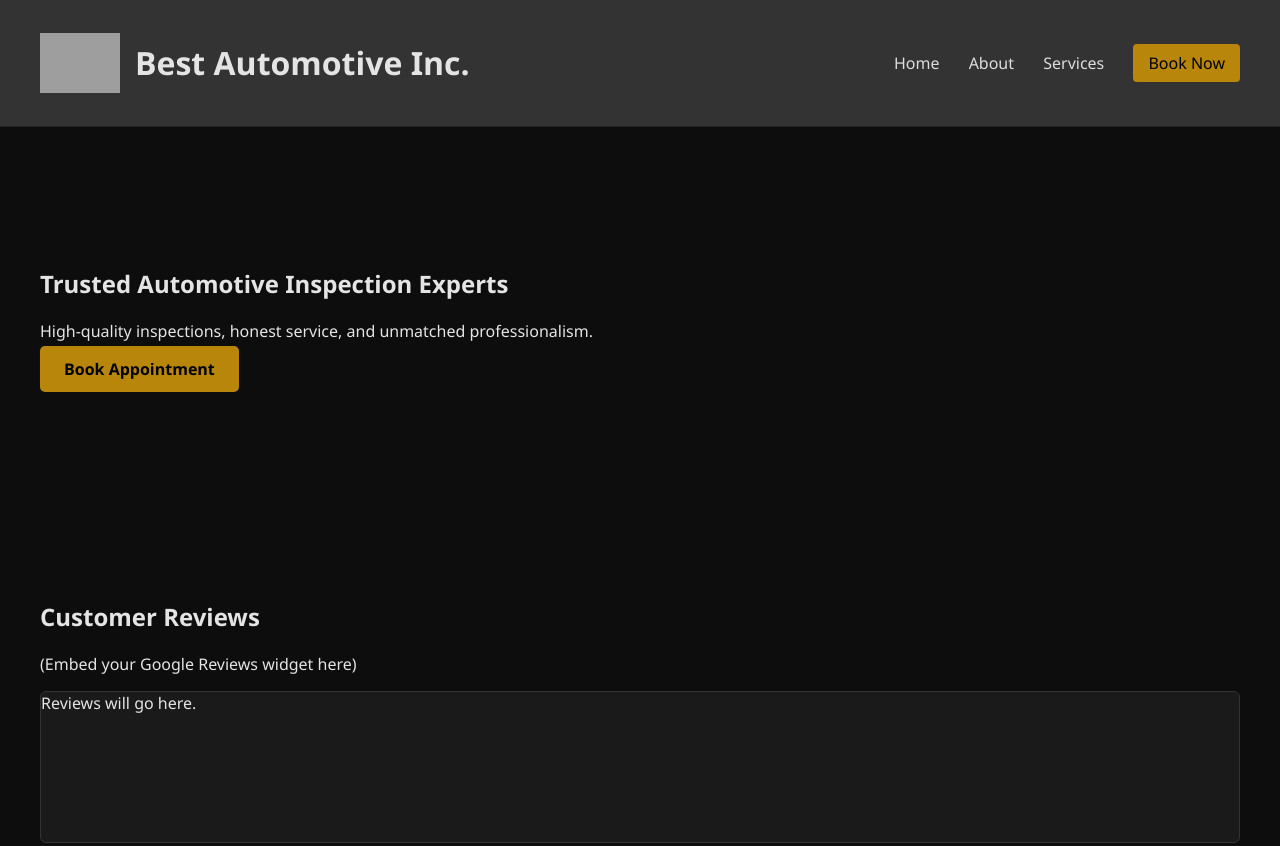
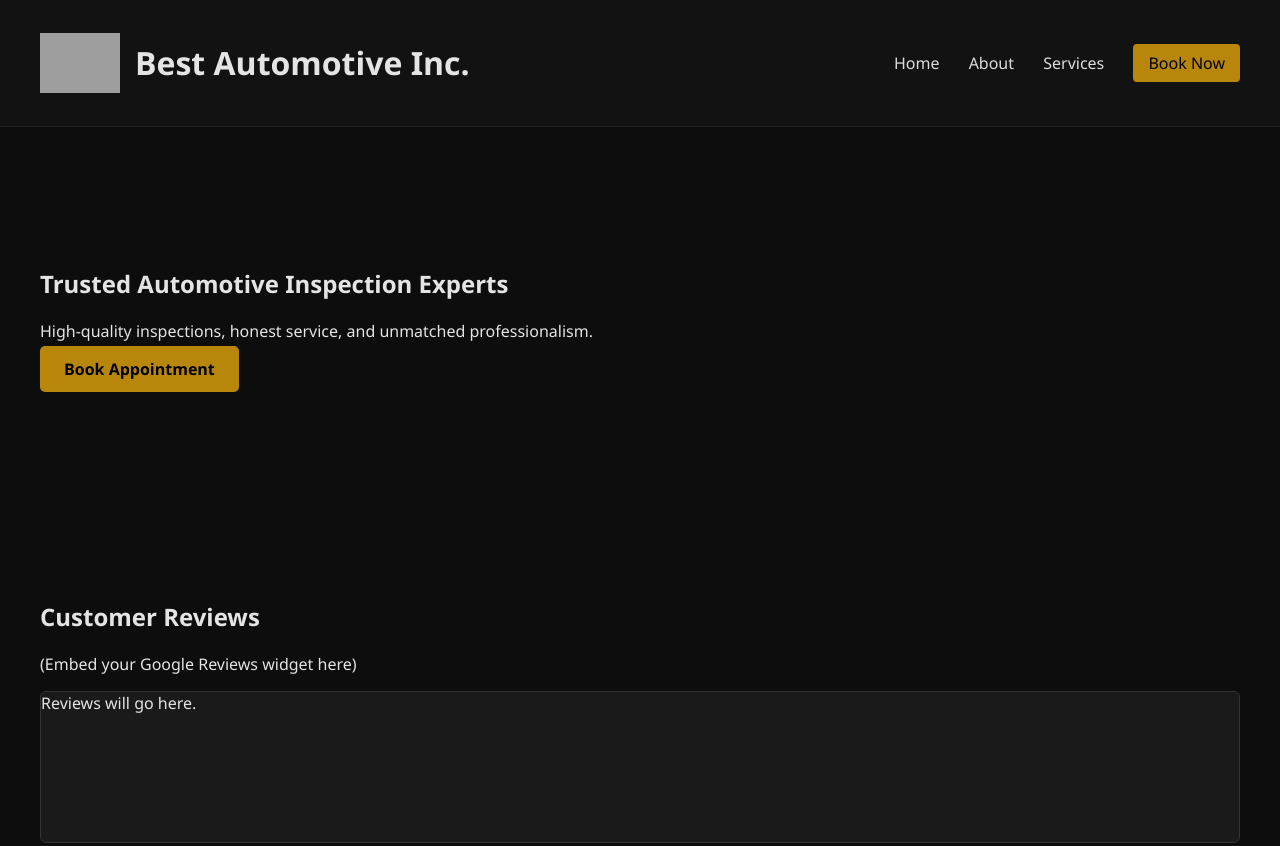
Before and after one commit to AH134590/AH134590.github.io, a plain HTML site: page index.html in a window 1280 px wide. Shown: the top 846 px of the page. Drawn offline with Linux system fonts and the light colour scheme; grey boxes are pictures that could not be loaded.

```diff
--- a/styles.css
+++ b/styles.css
@@ -12,7 +12,7 @@
     justify-content: space-between;
     align-items: center;
     padding: 20px 40px;
-    background-color: #333333;
+    background-color: #121212;
     border-bottom: 1px solid #222;
 }
 
```
